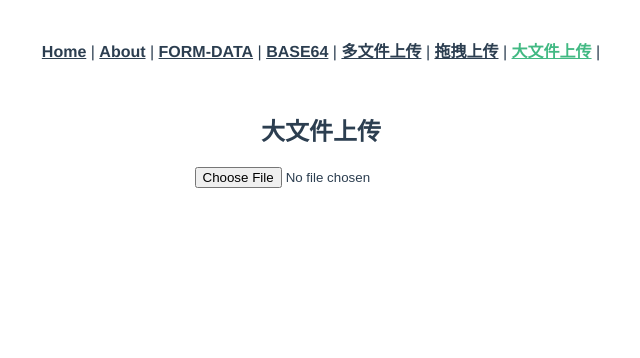
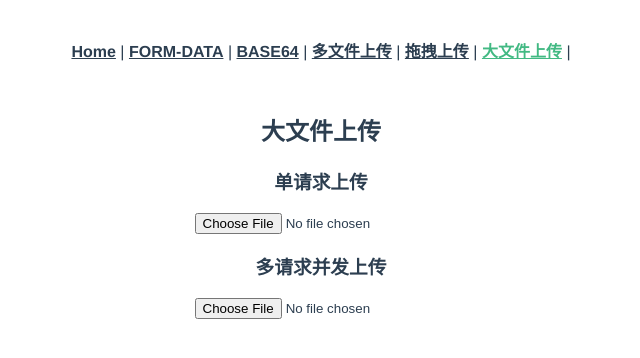
Before and after one commit to nanacln/uploadFile-nanacln, a Vue app in the folder upload-front/: page /bigfile in a window 1280 px wide. Shown: the top 358 px of the page, without its empty margins (319-959 px from the left). Built offline with nearby package versions, Linux system fonts and the light colour scheme; what vue-cropper would draw is missing.

Commit message:
[修改代码]大文件上传处理

```diff
--- a/upload-front/src/App.vue
+++ b/upload-front/src/App.vue
@@ -1,7 +1,6 @@
 <template>
   <div id="nav">
     <router-link to="/">Home</router-link> |
-    <router-link to="/about">About</router-link> |
     <router-link to="/single">FORM-DATA</router-link> |
     <router-link to="/base64">BASE64</router-link> |
     <router-link to="/many">多文件上传</router-link> |
--- a/upload-front/src/tool/uploadBigFile.ts
+++ b/upload-front/src/tool/uploadBigFile.ts
@@ -8,16 +8,19 @@ function uploadBigHook() {
     md5Val = "";
   const alreadyUpChuncks: { [propName: number]: number } = {};
   let startTime = 0;
-  async function uploadBig(file: File) {
+  async function uploadBig(file: File,type:number) {
     ext = file.name.substr(file.name.lastIndexOf(".") + 1);
     fileArr = sliceFile(file);
     md5Val = (await md5File([file])) as string;
     await checkUpload();
-    //多个请求并发
-    ManyUploadSlice();
-    //一次上传一个请求
-    // startTime=new Date().getTime()
-    // uploadSlice()
+    startTime=new Date().getTime()
+    if(type===1){
+      //一次上传一个请求
+      uploadSlice()
+    }else{
+       //多个请求并发
+      ManyUploadSlice();
+    }
   }
   // 切割文件
   function sliceFile(file: Blob) {
@@ -62,8 +65,6 @@ function uploadBigHook() {
     let preIndex = -1;
     let NextIndex = 0;
     const len = 5 < fileArr.length ? 5 : fileArr.length;
-    startTime = new Date().getTime();
-    console.log("start", startTime);
     for (let i = 0; i < len && !mergeFlag; i++) {
       singleUpload(++preIndex, i);
     }
@@ -115,6 +116,33 @@ function uploadBigHook() {
         });
     }
   }
+  async function uploadSlice(chunkIndex = 0) {
+
+    if(chunkIndex===fileArr.length-1){
+      mergeFile()
+      return
+    }
+    if (alreadyUpChuncks[chunkIndex ]) {
+      ++chunkIndex;
+      // state.rate = Math.round(((chunkIndex ) / fileArr.length) * 100)
+      uploadSlice(chunkIndex + 1)
+      return
+    }
+    const formData = new FormData();
+      formData.append("file", fileArr[chunkIndex]);
+      formData.append("current", chunkIndex + "");
+      const data=await uploadBigUp(md5Val, formData)
+
+    if (data.code == 200) {
+      if (chunkIndex < fileArr.length - 1) {
+        ++chunkIndex;
+        // state.rate = Math.round(((chunkIndex ) / fileArr.length) * 100)
+        uploadSlice(chunkIndex);
+      } else {
+        mergeFile();
+      }
+    }
+  }
 
   async function mergeFile() {
     const data = await uploadBigMerge(md5Val, ext);
--- a/upload-front/src/views/UploadBigfile.vue
+++ b/upload-front/src/views/UploadBigfile.vue
@@ -1,8 +1,14 @@
 <template>
   <div>
     <h2>大文件上传</h2>
+    <h3>单请求上传</h3>
     <div>
-      <input type="file" @change="uploadBigFile">
+      <input type="file" @change="uploadBigFile($event,1)">
+    </div>
+
+    <h3>多请求并发上传</h3>
+    <div>
+      <input type="file" @change="uploadBigFile($event,2)">
     </div>
   </div>
 </template>
@@ -13,9 +19,9 @@ export default defineComponent({
 
   setup() {
     const {uploadBig}=uploadBigHook()
-    const uploadBigFile=(e:Event)=>{
+    const uploadBigFile=(e:Event,type:number)=>{
       const upFile = ((e.target as HTMLInputElement).files as FileList)[0];
-      uploadBig(upFile)
+      uploadBig(upFile,type)
     }
     return{
       uploadBigFile
```
